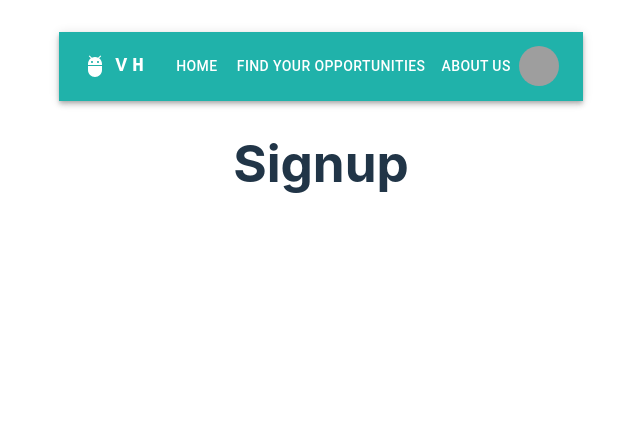
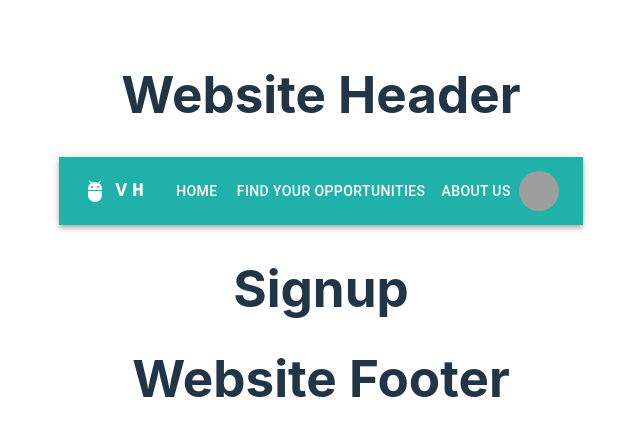
Before and after one commit to Luke-Cutter/CSI-280-Project, a React (Vite) app in the folder volunteer-web/: page /signup in a window 1280 px wide. Shown: the top 436 px of the page, without its empty margins (319-959 px from the left). Built offline with nearby package versions, Linux system fonts and the light colour scheme; grey boxes are pictures that could not be loaded.

Commit message:
Added Header and Footer Components

```diff
--- a/volunteer-web/src/App.jsx
+++ b/volunteer-web/src/App.jsx
@@ -8,7 +8,9 @@ import Login from './pages/Login.jsx'
 import Signup from './pages/Signup'
 
 import { Route, Routes } from 'react-router-dom'
+import WebsiteHeader from './components/WebsiteHeader.jsx'
 import ResponsiveAppBar from './components/ResponsiveAppBar.jsx'
+import WebsiteFooter from './components/WebsiteFooter.jsx'
 import './App.css'
 
 
@@ -17,6 +19,7 @@ function App() {
 
   return (
     <>
+      <WebsiteHeader />
       <ResponsiveAppBar className="navbar"/>
       <Routes>
         <Route path="/" element={<Home />} />
@@ -25,6 +28,7 @@ function App() {
         <Route path="/login" element={<Login />} />
         <Route path="/signup" element={<Signup />} />
       </Routes>
+      <WebsiteFooter />
     </>
   )
 }
--- /dev/null
+++ b/volunteer-web/src/components/WebsiteFooter.jsx
@@ -0,0 +1,5 @@
+export default function WebsiteFooter() {
+    return (
+    <h1>Website Footer</h1>
+    )
+}
--- /dev/null
+++ b/volunteer-web/src/components/WebsiteHeader.jsx
@@ -0,0 +1,5 @@
+export default function WebsiteHeader() {
+    return (
+    <h1>Website Header</h1>
+    )
+}
```
Also changed, not shown: volunteer-web/src/components/WebsiteFooter.css (added), volunteer-web/src/components/WebsiteHeader.css (added).
